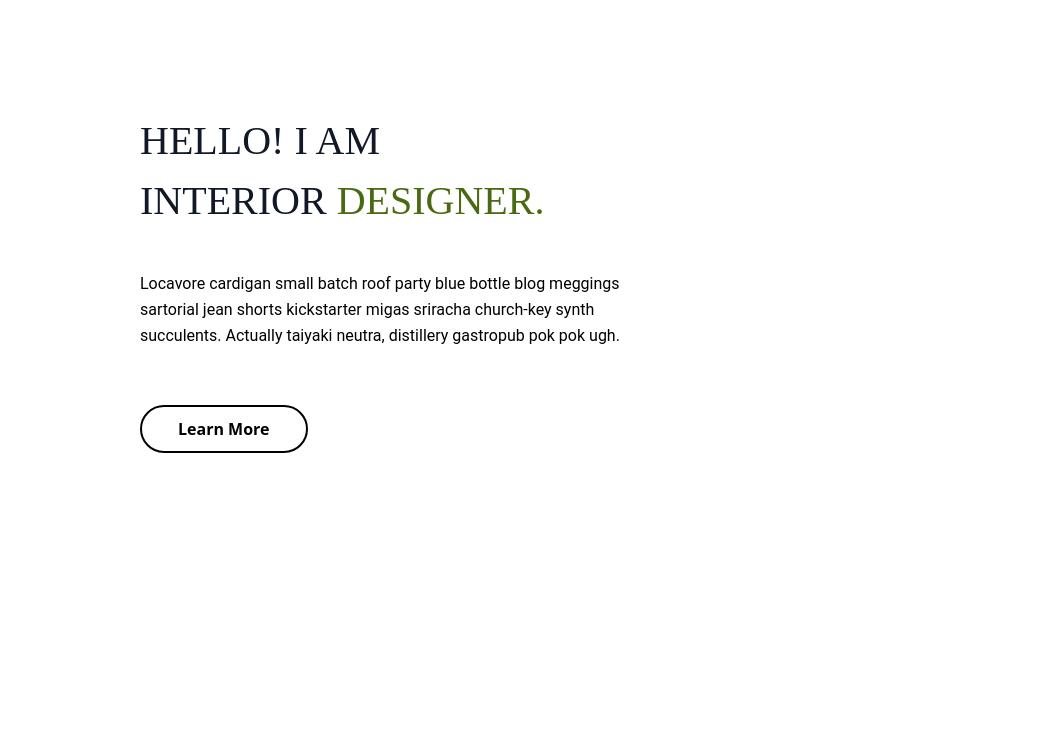
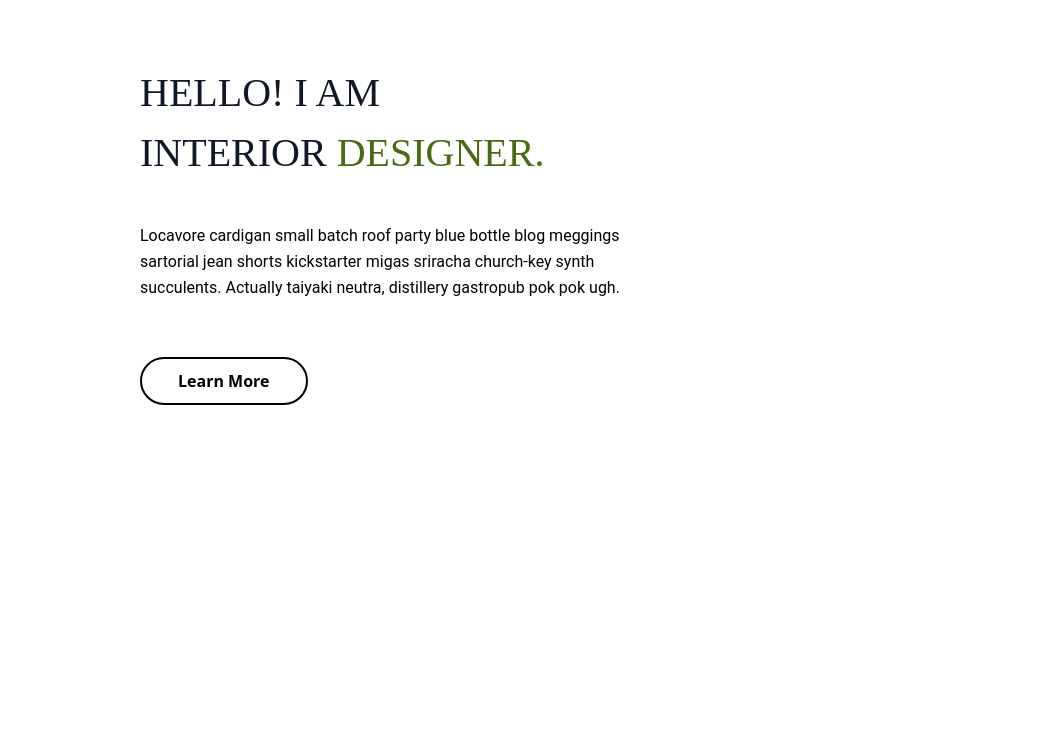
Before and after one commit to HarshNariya1/interior, a website: page index.html in a window 1280 px wide. Shown: the part 57-800 px from the top of the page, without its empty margins (147-1194 px from the left). Drawn offline with nearby package versions, Linux system fonts and the light colour scheme.

Commit message:
Update index.html

```diff
--- a/index.html
+++ b/index.html
@@ -71,7 +71,7 @@
         </header>
 
         <section class="body-font">
-            <div class="container flex flex-wrap px-3 py-24 mx-auto items-center justify-center">
+            <div class="container flex flex-wrap px-3 py-24 sm:py-12 mx-auto items-center justify-center">
                 <div class="row w-[1140px]">
                     <div class="col-lg-6 md:w-1/2 md:px-[15px] ml-[190px] md:mb-0">
                         <div class="hello_box">
```
